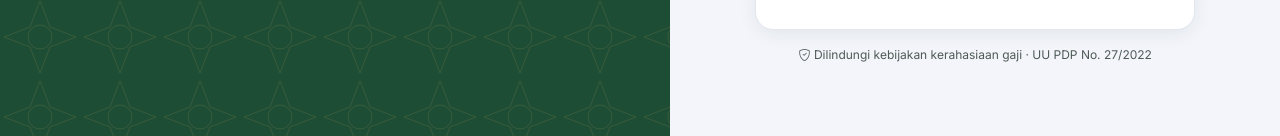
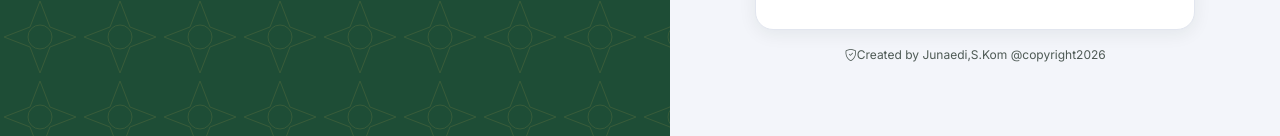
Before and after one commit to bootcampjunaedi-max/slipgaji-ympbs, a plain HTML site: page index.html in a window 1280 px wide. Shown: the part 643-779 px from the top of the page. Drawn offline with nearby package versions, Linux system fonts and the light colour scheme; no server answers.

Commit message:
Add files via upload

```diff
--- a/index.html
+++ b/index.html
@@ -74,7 +74,7 @@
       </div>
       <p class="tiny text-muted-2 mt-4 mb-0"><i class="bi bi-info-circle"></i> Lupa kata sandi? Hubungi Tata Usaha unit Anda untuk reset. 5x salah sandi akan mengunci akun 15 menit.</p>
     </div>
-    <p class="tiny text-center text-muted-2 mt-3"><i class="bi bi-shield-check"></i> Dilindungi kebijakan kerahasiaan gaji · UU PDP No. 27/2022</p>
+    <p class="tiny text-center text-muted-2 mt-3"><i class="bi bi-shield-check"></i>Created by Junaedi,S.Kom @copyright2026</p>
   </div>
 </div>
 
```
